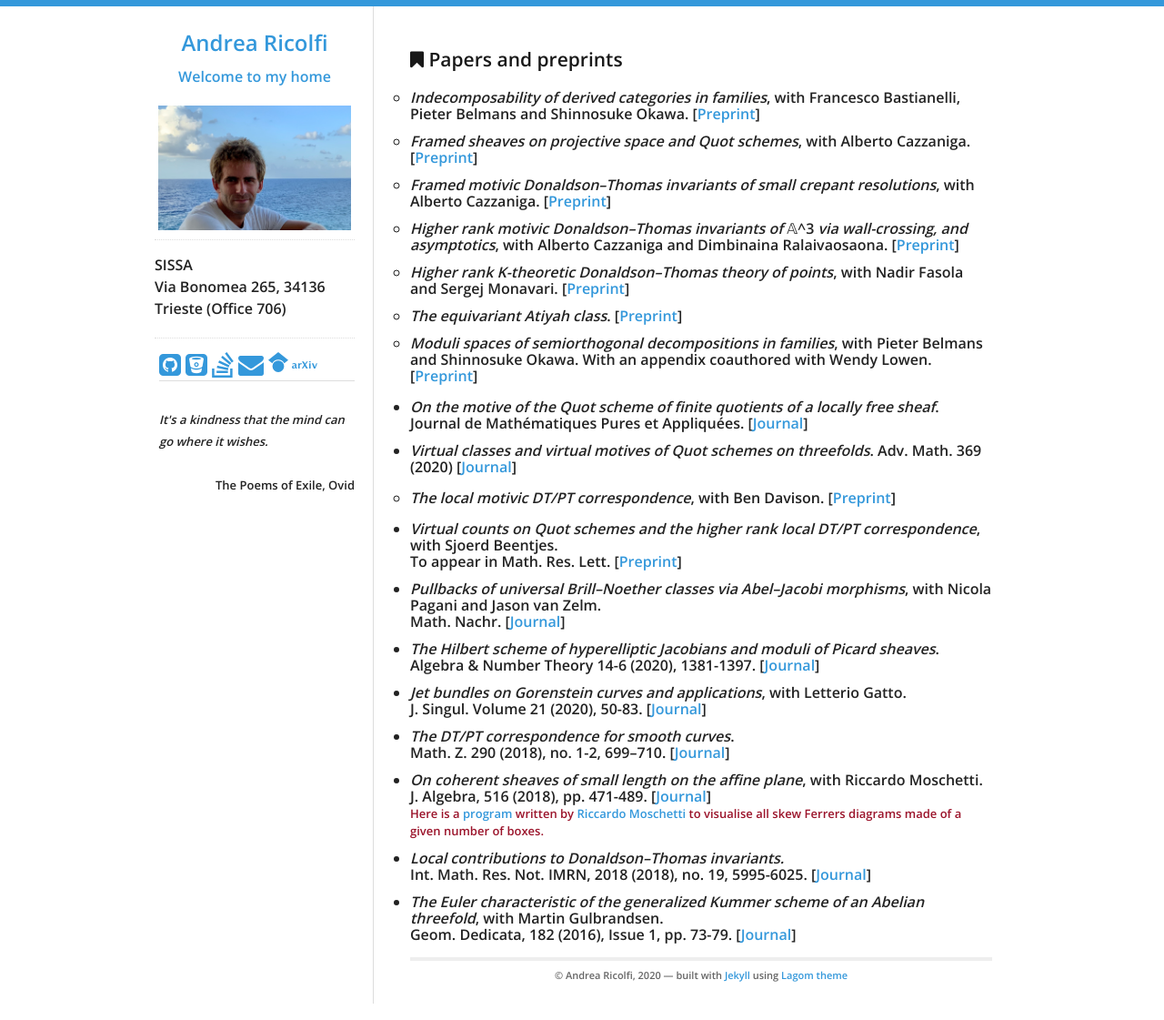
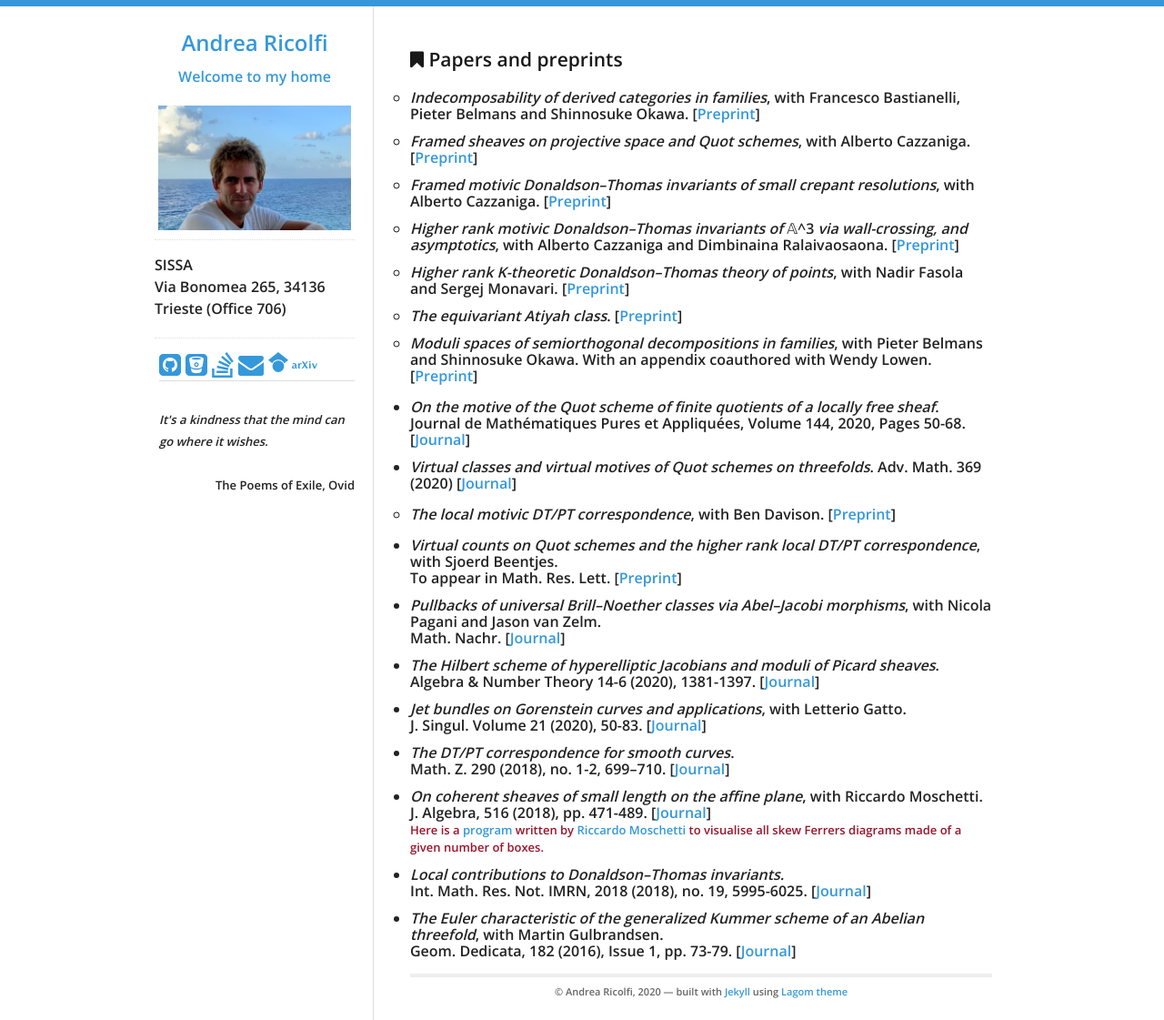
Before and after one commit to atricolfi/atricolfi.github.io, a Jekyll site: the page built from Papers.html, in a window 1280 px wide. Shown: the whole page at 91% size. Built offline with Jekyll 4.4.1, drawn with Linux system fonts in a browser that asks for light colours.

Commit message:
Update Papers.html

```diff
--- a/Papers.html
+++ b/Papers.html
@@ -19,7 +19,7 @@ title: Blog Posts
   </ul>
   <ul>
 <li><em>On the motive of the Quot scheme of finite quotients of a locally free sheaf</em>. <br>
-  Journal de Mathématiques Pures et Appliquées. [<a href="https://doi.org/10.1016/j.matpur.2020.10.001">Journal</a>]</li>
+  Journal de Mathématiques Pures et Appliquées, Volume 144, 2020, Pages 50-68. [<a href="https://doi.org/10.1016/j.matpur.2020.10.001">Journal</a>]</li>
 <li><em>Virtual classes and virtual motives of Quot schemes on threefolds</em>. Adv. Math. 369 (2020) [<a href="https://www.sciencedirect.com/science/article/pii/S0001870820302085?dgcid=author">Journal</a>]</li>
   </ul>
   <ul style="list-style-type:circle">
```
